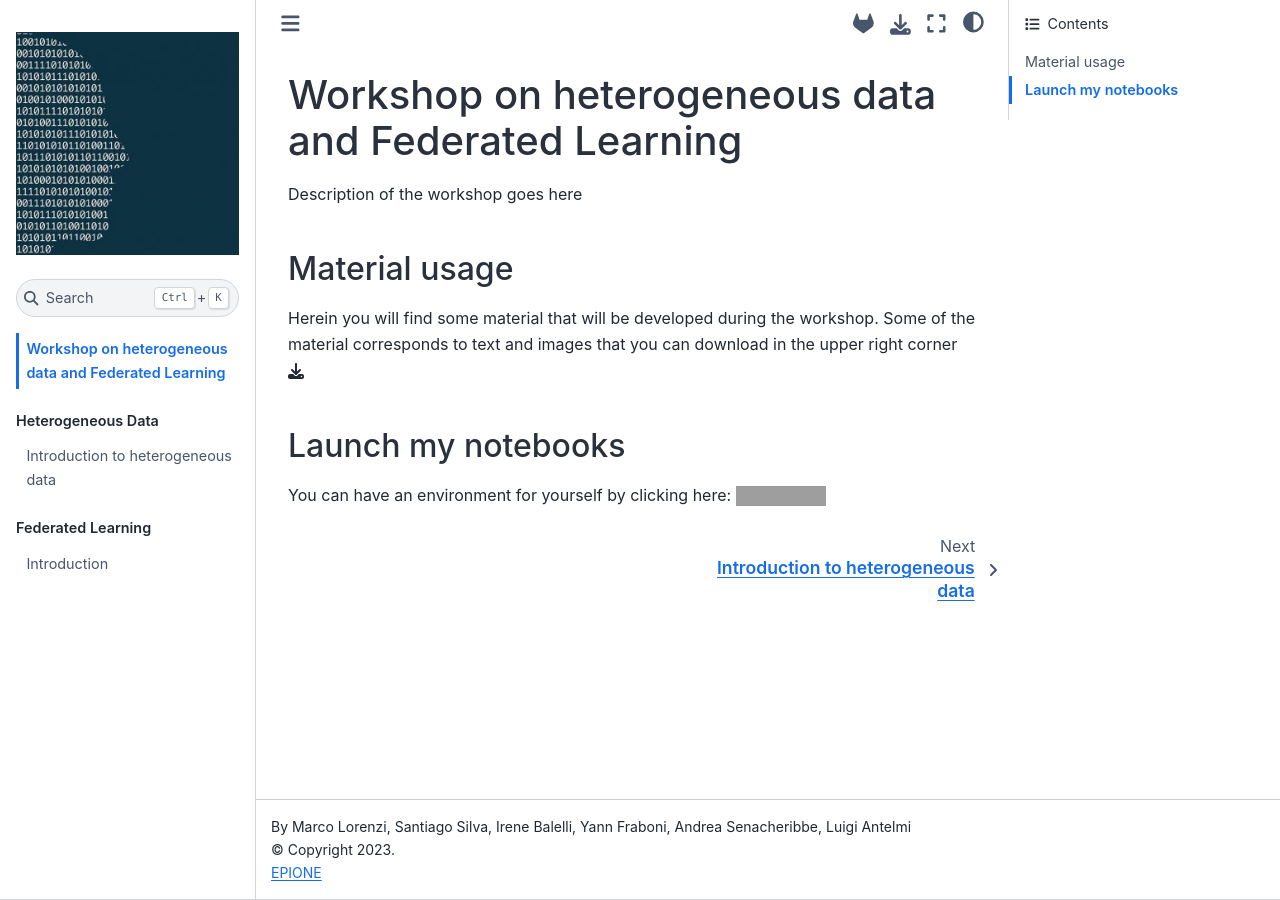
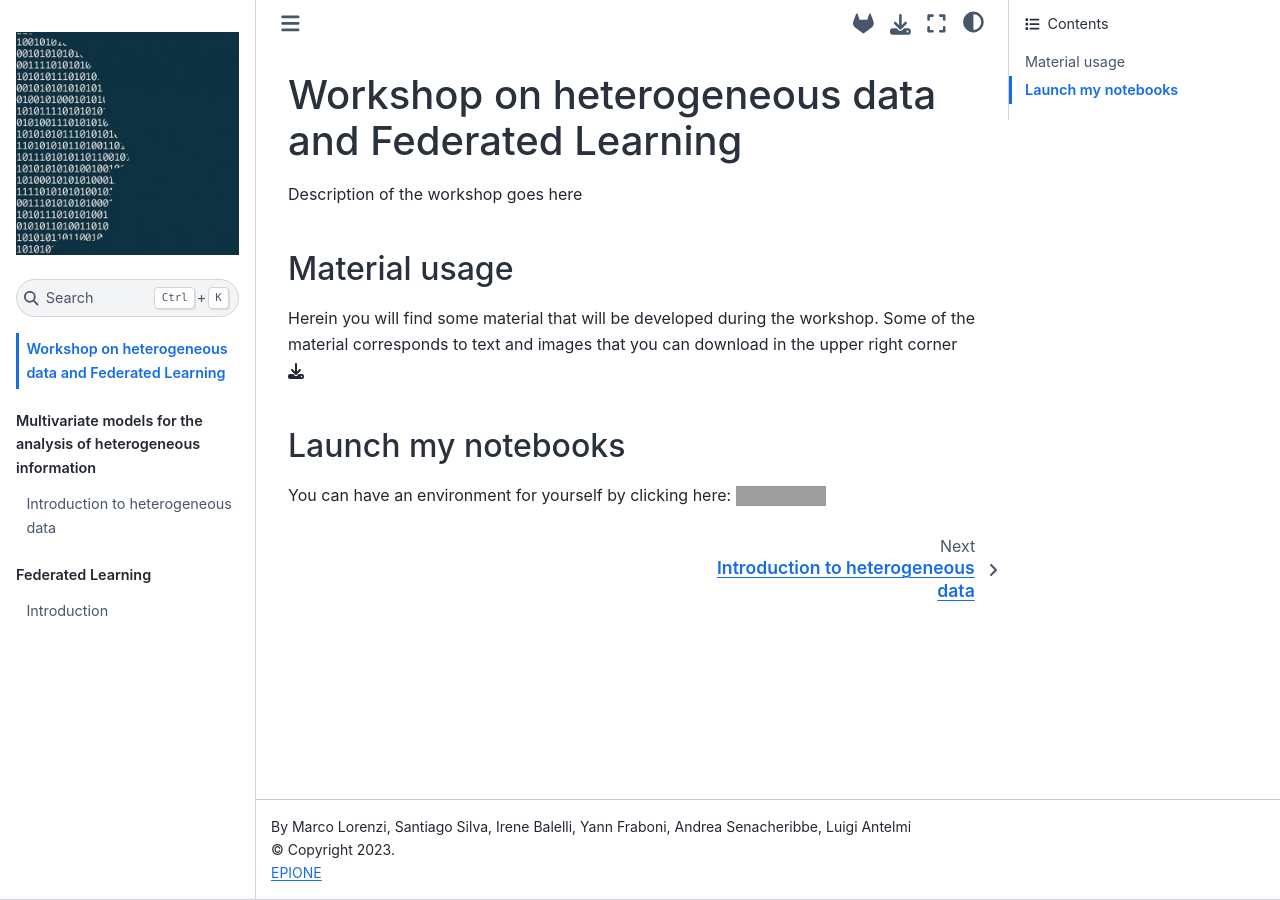
Before and after one commit to kchennen/flhd, a Jupyter Book: the page built from index.md, in a window 1280 px wide. Built offline with Jupyter Book 1.0.4 settings and Sphinx 7.4.7 and the Sphinx Book theme 1.1.4, drawn with Linux system fonts in a browser that asks for light colours; pages that are not in the unit, such as notebooks, are missing from menus; grey boxes are pictures that could not be loaded.

Commit message:
revising toc

```diff
--- a/_toc.yml
+++ b/_toc.yml
@@ -1,7 +1,7 @@
 - file: index.md
   title: Welcome
 
-- part: Heterogeneous Data
+- part: Multivariate models for the analysis of heterogeneous information
   chapters:
   - file: heterogeneous_data/introduction.md
 #  - file: heterogeneous_data/generate_pseudo_adni_dataset.ipynb
```
